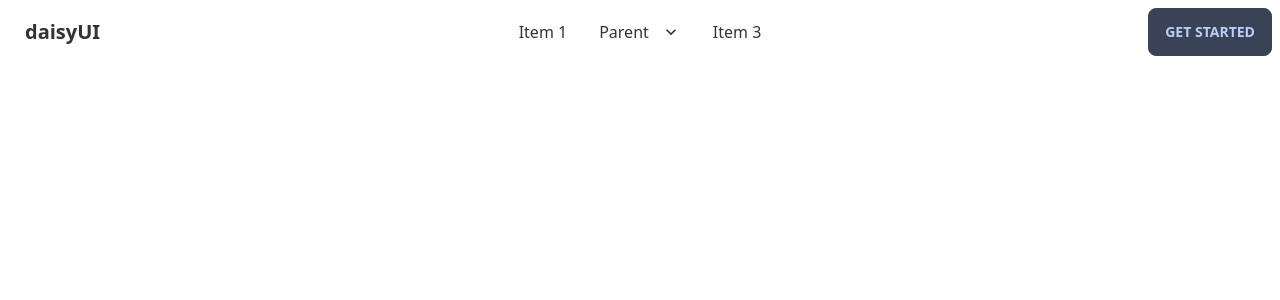
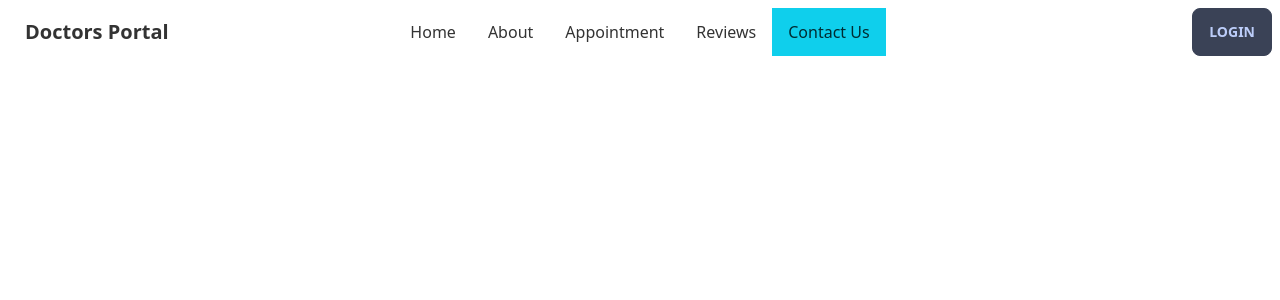
Before and after one commit to Ar1f007/doctors-portal-client, a React (Create React App) app: page /contact-us in a window 1280 px wide. Shown: the top 300 px of the page. Built offline with nearby package versions, Linux system fonts and the light colour scheme.

Commit message:
navlinks

```diff
--- /dev/null
+++ b/src/components/Shared/NavLinks.js
@@ -0,0 +1,23 @@
+import { useId } from 'react';
+import { NavLink } from 'react-router-dom';
+
+const navigation = [
+  { name: 'Home', path: '/' },
+  { name: 'About', path: '/about' },
+  { name: 'Appointment', path: '/appointment' },
+  { name: 'Reviews', path: '/reviews' },
+  { name: 'Contact Us', path: '/contact-us' },
+];
+
+export const NavLinks = () => {
+  const id = useId();
+  return (
+    <>
+      {navigation.map((link) => (
+        <li key={`${id}-${link.name}`}>
+          <NavLink to={link.path}>{link.name}</NavLink>
+        </li>
+      ))}
+    </>
+  );
+};
--- a/src/components/Shared/Navbar.jsx
+++ b/src/components/Shared/Navbar.jsx
@@ -1,94 +1,34 @@
+import { Link } from 'react-router-dom';
+import { NavLinks } from './NavLinks';
+import { ReactComponent as MenuBar } from '../../assets/icons/menuBar.svg';
 export const Navbar = () => {
   return (
     <div className="navbar bg-base-100">
       <div className="navbar-start">
         <div className="dropdown">
           <label tabIndex="0" className="btn btn-ghost lg:hidden">
-            <svg
-              xmlns="http://www.w3.org/2000/svg"
-              className="h-5 w-5"
-              fill="none"
-              viewBox="0 0 24 24"
-              stroke="currentColor"
-            >
-              <path
-                strokeLinecap="round"
-                strokeLinejoin="round"
-                strokeWidth="2"
-                d="M4 6h16M4 12h8m-8 6h16"
-              />
-            </svg>
+            <MenuBar />
           </label>
           <ul
             tabIndex="0"
             className="menu menu-compact dropdown-content mt-3 p-2 shadow bg-base-100 rounded-box w-52"
           >
-            <li>
-              <a>Item 1</a>
-            </li>
-            <li tabIndex="0">
-              <a className="justify-between">
-                Parent
-                <svg
-                  className="fill-current"
-                  xmlns="http://www.w3.org/2000/svg"
-                  width="24"
-                  height="24"
-                  viewBox="0 0 24 24"
-                >
-                  <path d="M8.59,16.58L13.17,12L8.59,7.41L10,6L16,12L10,18L8.59,16.58Z" />
-                </svg>
-              </a>
-              <ul className="p-2">
-                <li>
-                  <a>Submenu 1</a>
-                </li>
-                <li>
-                  <a>Submenu 2</a>
-                </li>
-              </ul>
-            </li>
-            <li>
-              <a>Item 3</a>
-            </li>
+            <NavLinks />
           </ul>
         </div>
-        <a className="btn btn-ghost normal-case text-xl">daisyUI</a>
+        <Link to="/" className="btn btn-ghost normal-case text-xl">
+          Doctors Portal
+        </Link>
       </div>
       <div className="navbar-center hidden lg:flex">
         <ul className="menu menu-horizontal p-0">
-          <li>
-            <a>Item 1</a>
-          </li>
-          <li tabIndex="0">
-            <a>
-              Parent
-              <svg
-                className="fill-current"
-                xmlns="http://www.w3.org/2000/svg"
-                width="20"
-                height="20"
-                viewBox="0 0 24 24"
-              >
-                <path d="M7.41,8.58L12,13.17L16.59,8.58L18,10L12,16L6,10L7.41,8.58Z" />
-              </svg>
-            </a>
-            <ul className="p-2">
-              <li>
-                <a>Submenu 1</a>
-              </li>
-              <li>
-                <a>Submenu 2</a>
-              </li>
-            </ul>
-          </li>
-          <li>
-            <a>Item 3</a>
-          </li>
+          <NavLinks />
         </ul>
       </div>
       <div className="navbar-end">
-        <a className="btn">Get started</a>
+        <Link to="/login" className="btn">
+          Login
+        </Link>
       </div>
     </div>
   );
--- a/src/components/index.js
+++ b/src/components/index.js
@@ -1 +1,2 @@
 export { Navbar } from './Shared/Navbar';
+export { NavLinks } from './Shared/NavLinks';
```
Also changed, not shown: src/assets/icons/menuBar.svg (added).
